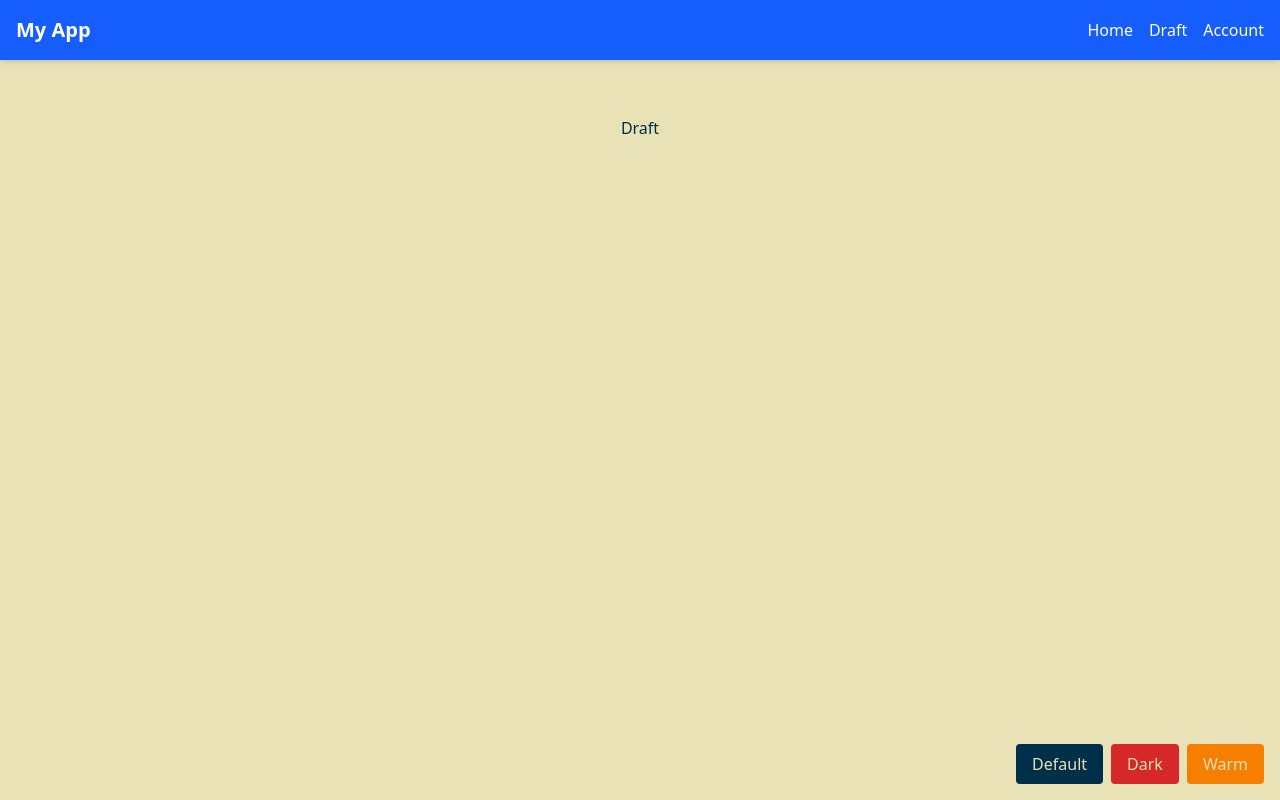
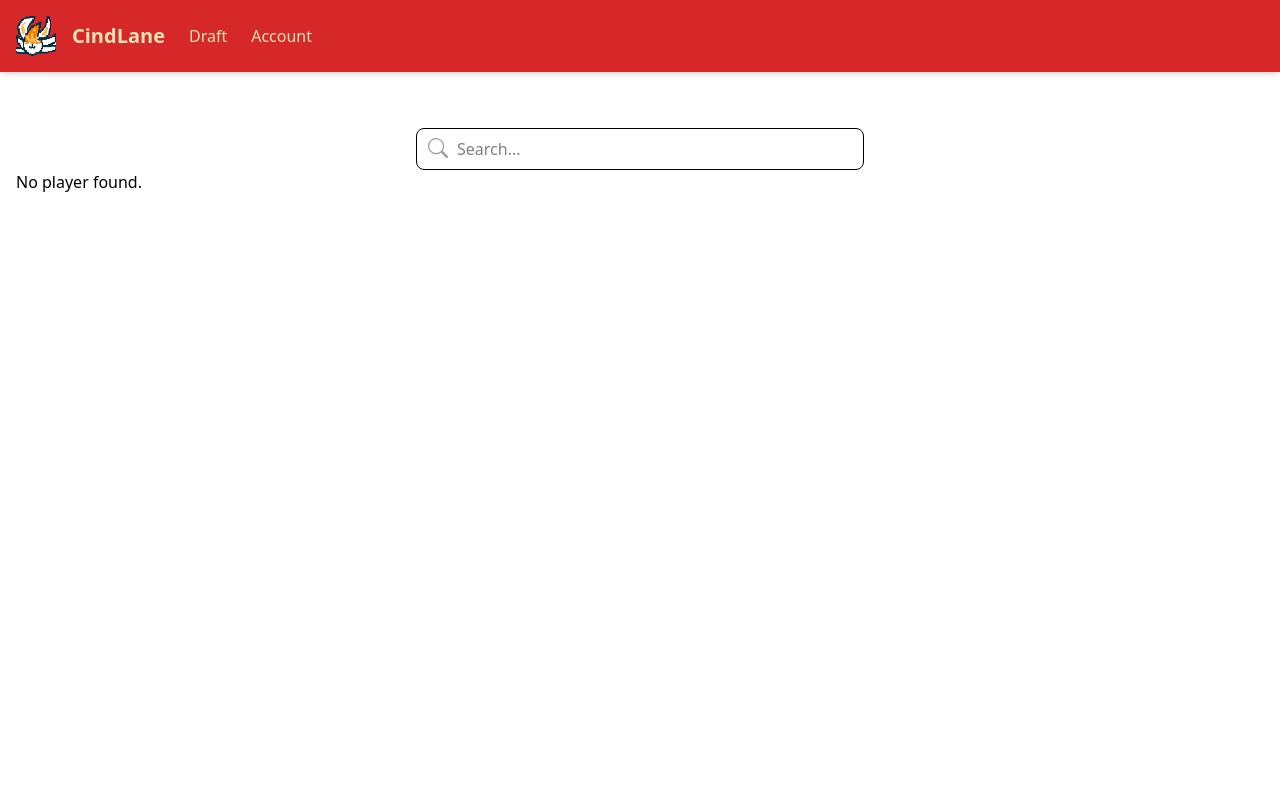
Before and after one commit to SnoringRhinoceros/CindLane, a React (Vite) app in the folder cind-lane/: page /draft in a window 1280 px wide. Built offline with nearby package versions, Linux system fonts and the light colour scheme.

Commit message:
Added searchbar functionality

```diff
--- a/cind-lane/src/App.jsx
+++ b/cind-lane/src/App.jsx
@@ -1,22 +1,13 @@
-import { useState, useEffect } from 'react';
 import { BrowserRouter as Router, Routes, Route } from "react-router-dom";
 import Navbar from "./components/Navbar";
-import cindLaneLogo from '/cind_lane_logo.png';
+import Home from "./pages/Home";
+import Draft from "./pages/Draft";
+import Account from "./pages/Account";
 import './App.css';
 
-const Home = () => <h2 className="text-center mt-10 text-primary">Welcome to Home</h2>;
-const Draft = () => <h2 className="text-center mt-10 text-primary">Draft</h2>;
-const Account = () => <h2 className="text-center mt-10 text-primary">Account</h2>;
-
 function App() {
-  const [theme, setTheme] = useState("default");
-
-  useEffect(() => {
-    document.documentElement.setAttribute("data-theme", theme);
-  }, [theme]);
-
   return (
-    <div className="bg-background text-primary min-h-screen">
+    <div className="bg-background min-h-screen">
       <Router>
         <Navbar />
         <div className="p-4">
@@ -26,28 +17,6 @@ function App() {
             <Route path="/account" element={<Account />} />
           </Routes>
         </div>
-
-        {/* Theme Switcher */}
-        <div className="fixed bottom-4 right-4 flex space-x-2">
-          <button
-            className="px-4 py-2 rounded bg-primary text-background"
-            onClick={() => setTheme("default")}
-          >
-            Default
-          </button>
-          <button
-            className="px-4 py-2 rounded bg-secondary text-background"
-            onClick={() => setTheme("dark")}
-          >
-            Dark
-          </button>
-          <button
-            className="px-4 py-2 rounded bg-accent text-background"
-            onClick={() => setTheme("warm")}
-          >
-            Warm
-          </button>
-        </div>
       </Router>
     </div>
   );
--- a/cind-lane/src/components/Navbar.jsx
+++ b/cind-lane/src/components/Navbar.jsx
@@ -1,14 +1,16 @@
 import { Link } from "react-router-dom";
+import cindLaneLogo from '/cind_lane_logo.png';
 
 const Navbar = () => {
   return (
-    <nav className="bg-blue-600 text-white p-4 shadow-md">
-      <div className="container mx-auto flex justify-between items-center">
-        <h1 className="text-xl font-bold">My App</h1>
-        <ul className="flex space-x-4">
-          <li>
-            <Link to="/" className="hover:underline">Home</Link>
-          </li>
+    <nav className="text-accent bg-primary p-4 shadow-md">
+      <div className="container mx-auto flex items-center space-x-6">
+        <Link to="/" className="flex items-center space-x-4">
+          <img src={cindLaneLogo} alt="CindLane Logo" className="w-10 h-10" />
+          <h1 className="text-xl font-bold">CindLane</h1>
+        </Link>
+
+        <ul className="flex items-center space-x-6">
           <li>
             <Link to="/draft" className="hover:underline">Draft</Link>
           </li>
--- /dev/null
+++ b/cind-lane/src/components/Searchbar.jsx
@@ -0,0 +1,31 @@
+import { useState } from "react";
+
+export default function SearchBar({ onSearch }) {
+  const [query, setQuery] = useState("");
+
+  const handleSearch = (e) => {
+    e.preventDefault();
+    if (query.trim() !== "") {
+      onSearch(query);
+      setQuery(""); // Clear the input field after search
+    }
+  };
+
+
+  return (
+    <div className="w-full max-w-md mx-auto mt-10">
+      <form onSubmit={handleSearch} className="relative">
+        <svg className="absolute left-3 top-2.5 text-gray-400" width="20" height="20" fill="currentColor" viewBox="0 0 16 16">
+          <path d="M11.742 10.344a6.5 6.5 0 1 0-1.397 1.398h-.001c.03.04.062.078.098.115l3.85 3.85a1 1 0 0 0 1.415-1.415l-3.85-3.85a1.007 1.007 0 0 0-.115-.098zM12 6.5a5.5 5.5 0 1 1-11 0 5.5 5.5 0 0 1 11 0z"/>
+        </svg>
+        <input
+          type="text"
+          placeholder="Search..."
+          value={query}
+          onChange={(e) => setQuery(e.target.value)}
+          className="pl-10 py-2 border rounded-lg w-full focus:outline-none focus:ring-2 focus:ring-blue-500"
+        />
+      </form>
+    </div>
+  );
+}
--- a/cind-lane/src/index.css
+++ b/cind-lane/src/index.css
@@ -1,35 +1,29 @@
 @import "tailwindcss";
 
 :root {
-    --primary: #003049;
-    --secondary: #D62828;
-    --accent: #F77F00;
+    --primary: #D62828;
+    --secondary: #F77F00;
+    --accent: #EAE2B7;
     --highlight: #FCBF49;
-    --background: #EAE2B7;
+    --background: #FFFFFF;
+    --text: #003049;
   }
 
-  [data-theme="dark"] {
-    --primary: #D62828;
-    --secondary: #003049;
-    --accent: #FCBF49;
-    --highlight: #F77F00;
+  /* :root {
+    --primary: #003049;
+    --secondary: #F77F00;
+    --accent: #EAE2B7;
+    --highlight: #FCBF49;
     --background: #1a1a1a;
-  }
-
-  [data-theme="warm"] {
-    --primary: #F77F00;
-    --secondary: #FCBF49;
-    --accent: #D62828;
-    --highlight: #003049;
-    --background: #EAE2B7;
-  }
+    --text: #FFFFFF;
+  } */
 
 
   .bg-primary {
     background-color: var(--primary);
   }
   .text-primary {
-    color: var(--primary);
+    color: var(--text);
   }
 
   .bg-secondary {
--- /dev/null
+++ b/cind-lane/src/pages/Account.jsx
@@ -0,0 +1,9 @@
+function Account() {
+    return (
+        <div>
+            <p>Account</p>
+        </div>
+    )
+}
+
+export default Account;
--- /dev/null
+++ b/cind-lane/src/pages/Draft.jsx
@@ -0,0 +1,44 @@
+import { useState, useEffect } from "react";
+import SearchBar from "../components/Searchbar";
+import data from "../data.json"; // Adjust path if needed
+
+function Draft() {
+    const [results, setResults] = useState(null);
+
+    const onSearch = (query) => {
+        if (!query.trim()) {
+            setResults(null);
+            return;
+        }
+
+        const playerData = data.find(player =>
+            player.player.toLowerCase() === query.toLowerCase()
+        );
+
+        setResults(playerData || null);
+    };
+
+    return (
+        <div>
+            <SearchBar onSearch={onSearch} />
+            <div>
+                {results ? (
+                    <div>
+                        <h2>{results.player}'s Pokémon Stats</h2>
+                        <ul>
+                            {results.pokemon.map((poke, index) => (
+                                <li key={index}>
+                                    <strong>{poke.name}</strong>: {poke.battles} battles, {poke.win_rate}% win rate
+                                </li>
+                            ))}
+                        </ul>
+                    </div>
+                ) : (
+                    <p>No player found.</p>
+                )}
+            </div>
+        </div>
+    );
+}
+
+export default Draft;
--- /dev/null
+++ b/cind-lane/src/pages/Home.jsx
@@ -0,0 +1,9 @@
+function Home() {
+    return (
+        <div>
+            <p>Home</p>
+        </div>
+    )
+}
+
+export default Home;
```
Also changed, not shown: cind-lane/package.json (+5 -2 lines), cind-lane/src/Account.jsx (deleted), cind-lane/src/Draft.jsx (deleted), cind-lane/src/Home.jsx (deleted), 2 other files (tests, documents, lock files or other folders).
